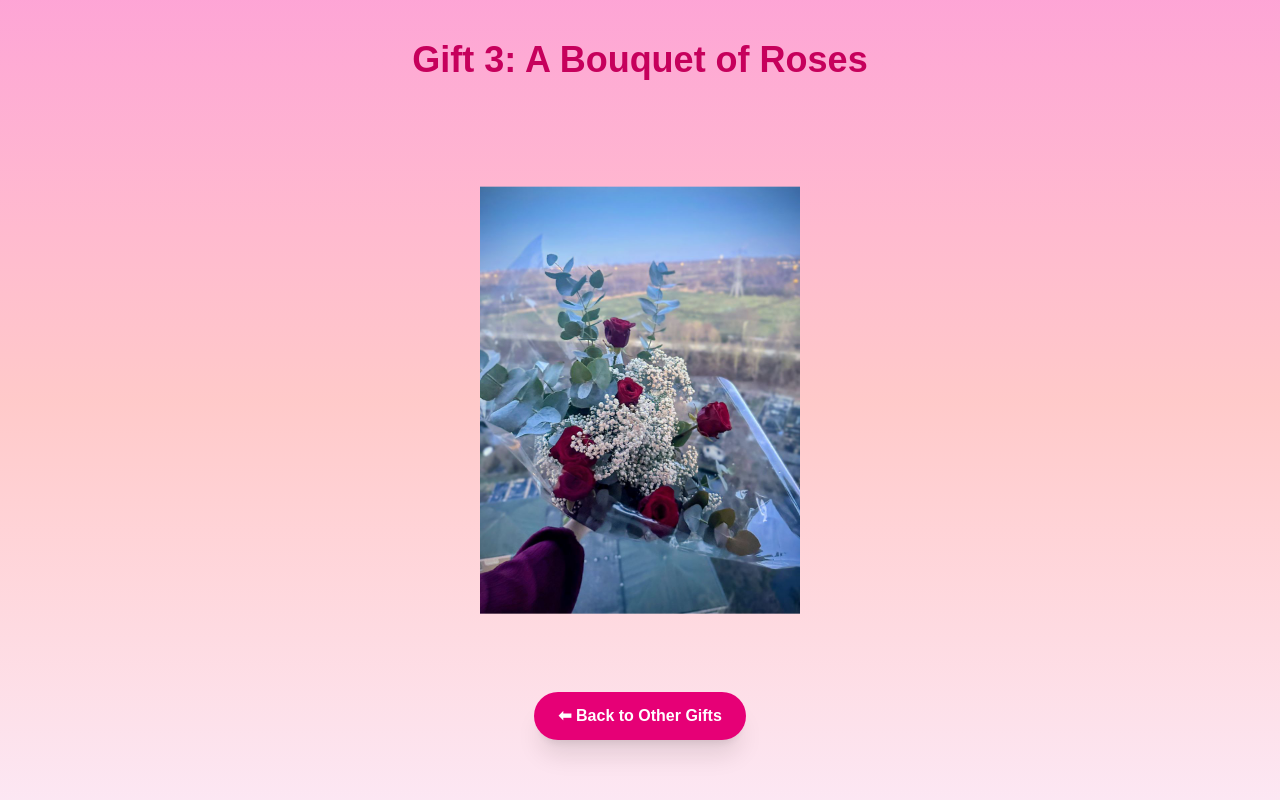
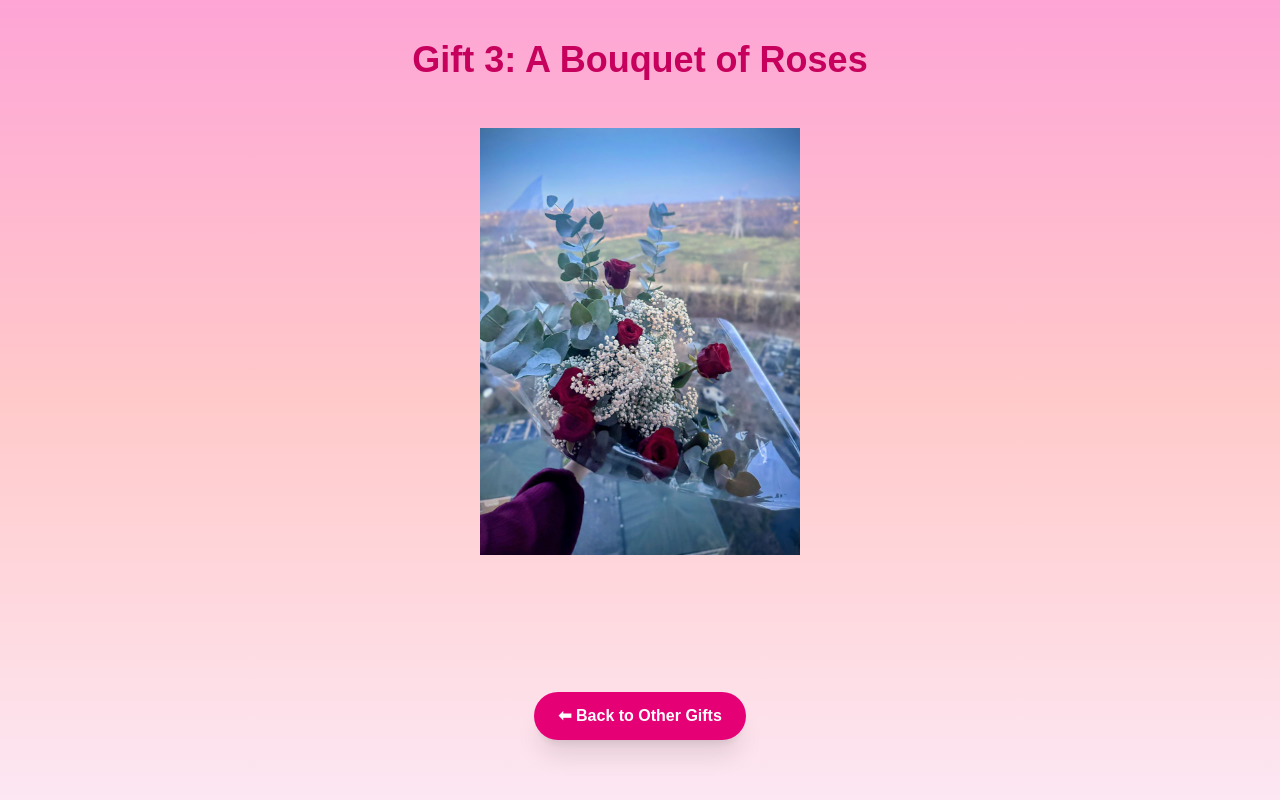
Before and after one commit to firsttimec0der/valentines, a Next.js app: page /gifts/roses in a window 1280 px wide. Built offline with nearby package versions, Linux system fonts and the light colour scheme.

Commit message:
adjust image position

```diff
--- a/app/gifts/roses/page.tsx
+++ b/app/gifts/roses/page.tsx
@@ -15,7 +15,7 @@ export default function HugsPage() {
     </h1>
 
       {/* Floating GIF container */}
-    <div className="absolute top-1/2 left-1/2 -translate-x-1/2 -translate-y-1/2">
+    <div className="mt-12">
         <img
             src="/photos/roses.jpg"
             alt="Roses"
```
